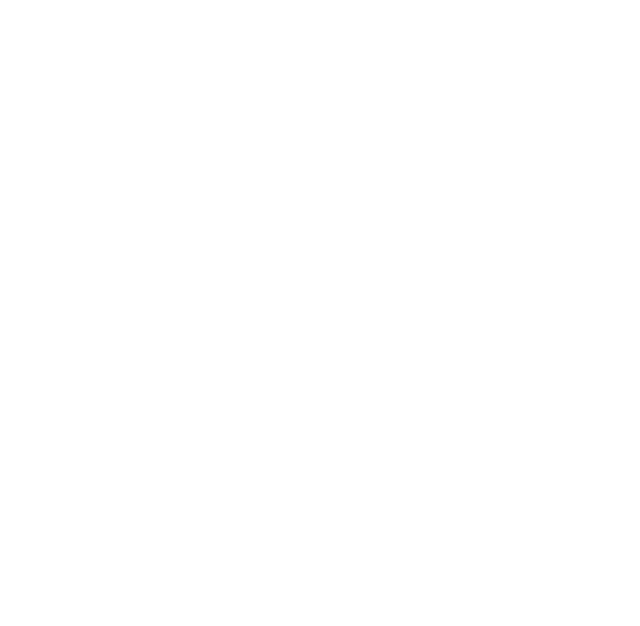
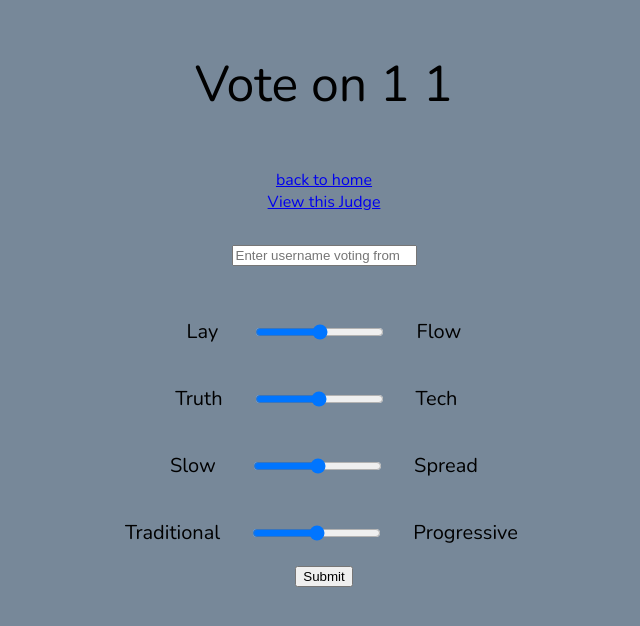
Before and after one commit to shreybirmiwal/ratemyjudge, a React (Create React App) app: page /Vote/1/1 in a window 1280 px wide. Before the commit this address had no page. Shown: the top 626 px of the page, without its empty margins (316-956 px from the left). Built offline with nearby package versions, Linux system fonts and the light colour scheme; no server answers; the database is empty.

Commit message:
currently working on voting system

```diff
--- a/src/App.css
+++ /dev/null
@@ -1,22 +0,0 @@
-@import url("https://fonts.googleapis.com/css2?family=Nunito:wght@400;700&display=swap");
-.App {
-  width: 100vw;
-  height: 100vh;
-  display: flex;
-  align-items: center;
-  flex-direction: column;
-  font-family: "Nunito", sans-serif;
-  background-color: lightslategrey;
-}
-body {
-  padding: 0;
-  margin: 0;
-}
-
-.headerText {
-
-  display: flex;
-  flex-direction: column;
-  font-size: 50px;
-
-}
--- a/src/App.js
+++ b/src/App.js
@@ -1,9 +1,9 @@
-import './App.css';
 import {BrowserRouter as Router, Routes, Route} from "react-router-dom"
 import React from "react"
 import Home from './pages/Home';
 import AddJudge from './pages/AddJudge';
 import ViewJudge from './pages/ViewJudge';
+import VoteJudge from "./pages/votejudge";
 
 function App() {
   return (
@@ -13,6 +13,7 @@
         <Route path="/" element={<Home/>}/>
         <Route path="/AddJudge" element={<AddJudge/>}/>
         <Route path="/Judges/:first/:last" element={<ViewJudge/>} />
+        <Route path="/Vote/:first/:last" element={<VoteJudge/>} />
 
       </Routes>
     </Router>
--- a/src/Components/SearchBar.css
+++ b/src/Components/SearchBar.css
@@ -1,6 +1,3 @@
-
-
-
   .searchInputs {
     margin-top: 105px;
     display: flex;
--- a/src/Components/SearchBar.js
+++ b/src/Components/SearchBar.js
@@ -51,8 +51,6 @@
   };
 
   return (
-    <div className="App">
-
 
     <div className="search">
 
@@ -100,7 +98,6 @@
       </div>
 
     </div>
-    </div>
 
   );
 }
--- a/src/pages/AddJudge.js
+++ b/src/pages/AddJudge.js
@@ -82,11 +82,15 @@
             setJudgeTotal([...judgeTotal, fullName] )
 
             setDoc(doc(db, "judge", (firstName+" "+lastName)), {
-                tech_truth: 5.0,
-                lay_flow_flaw: 5.0,
-                talking_speed: 5.0,
-                aff_neg_percentage: 50.0,
+                tech_truth: 50,
+                lay_flow_flaw: 50,
+                talking_speed: 50,
+                traditional_progressive: 50,
                 total_votes: 0,
+                comments: [],
+            });
+            setDoc(doc(db, "votes", (firstName+" "+lastName)), {
+                AverageStats: {lay:50, slow:50, trad:50, truth:50, votes: 0 }
             });
 
             toast.success('Success!', {
--- a/src/pages/Home.css
+++ b/src/pages/Home.css
@@ -4,7 +4,6 @@
   height: 100vh;
   display: flex;
   align-items: center;
-  flex-direction: column;
   font-family: "Nunito", sans-serif;
   background-color: lightslategrey;
 }
@@ -16,7 +15,6 @@
 .headerText {
 
   display: flex;
-  flex-direction: column;
   font-size: 50px;
 
 }
--- a/src/pages/Home.js
+++ b/src/pages/Home.js
@@ -1,10 +1,14 @@
-import './Home.css';
 import React from "react"
 import SearchBar from '../Components/SearchBar';
+import './Home.css'
 
 function Home() {
   return (
-    <SearchBar placeholder={"Search for judges..."}/>
+    <div className="App">
+
+        <SearchBar placeholder={"Search for judges..."}/>
+
+    </div>
 
   );
 }
--- a/src/pages/ViewJudge.js
+++ b/src/pages/ViewJudge.js
@@ -76,6 +76,7 @@
 
     }, [])
 
+    const tempNameVar = "/Vote/"+routeParams.first+"/"+routeParams.last;
 
   return (
     <div className="App">
@@ -84,6 +85,7 @@
       </div>
 
       <a href='/'> back to home </a>
+      <a href={tempNameVar}> Vote on this Judge! </a>
 
       <div className='stats'>
         <p> Judge Stats from [{data["total_votes"]}] votes</p>
--- /dev/null
+++ b/src/pages/votejudge.css
@@ -0,0 +1,35 @@
+.App {
+    width: 100vw;
+    height: 100vh;
+    display: flex;
+    align-items: center;
+    flex-direction: column;
+    font-family: "Nunito", sans-serif;
+    background-color: lightslategrey;
+  }
+
+  .headerText {
+
+    display: flex;
+    flex-direction: column;
+    font-size: 50px;
+
+  }
+  .stats {
+    font-size: 30px;
+    display: flex;
+    flex-direction: row;
+    font-size: 20px;
+    align-items: center;
+
+  }
+  .labelingLeft {
+    margin-right: 30px;
+  }
+  .labelingRight {
+    margin-left: 30px;
+  }
+
+  .slida{
+
+  }
--- /dev/null
+++ b/src/pages/votejudge.js
@@ -0,0 +1,153 @@
+import React from 'react'
+import './votejudge.css'
+import { useParams } from "react-router-dom";
+import { db } from '../firebase';
+import { collection, getDocs, doc,getDoc,updateDoc, arrayUnion, setDoc } from "firebase/firestore";
+import { useEffect, useState } from 'react';
+import { ToastContainer, toast } from 'react-toastify';
+import 'react-toastify/dist/ReactToastify.css';
+import { Route, Routes, useNavigate } from 'react-router-dom';
+
+function VoteJudge() {
+    const navigate = useNavigate();
+
+    const [firstName, setFirstName] = useState("");
+    const [lastName, setLastName] = useState("");
+    const [data, setData] = useState({})
+
+    const [lay, setLay] = useState(50);
+    const [truth, setTruth] = useState(50);
+    const [slow, setSlow] = useState(50);
+    const [trad, setTrad] = useState(50);
+
+    const [user, setUser] = useState("")
+
+    const routeParams = useParams();
+
+    const getData = async () => {
+        setFirstName(routeParams.first)
+        setLastName(routeParams.last)
+        var nameVar = routeParams.first +" " + routeParams.last
+        const snap = await getDoc(doc(db, "votes", nameVar))
+        setData(snap.data())
+    }
+
+    useEffect(() => {
+        getData()
+
+      }, [])
+
+  const tempNameVar = "/Judges/"+firstName+"/"+lastName;
+
+  const updateLaySlider = (event) => {
+    setLay(event.target.value)
+  }
+  const updateTruthSlider = (event) => {
+    setTruth(event.target.value)
+  }
+  const updateSlowSlider = (event) => {
+    setSlow(event.target.value)
+  }
+  const updateTradSlider = (event) => {
+    setTrad(event.target.value)
+  }
+
+  const updateName = (event) =>{
+     setUser(event.target.value)
+  }
+
+  const updateStats = () => {
+    console.log(lay)
+    console.log(truth)
+    console.log(slow)
+    console.log(trad)
+    console.log(user)
+
+    toast.success('Success!', {
+      position: "top-left",
+      autoClose: 5000,
+      hideProgressBar: false,
+      closeOnClick: true,
+      pauseOnHover: true,
+      draggable: true,
+      progress: undefined,
+      theme: "dark",
+    });
+    console.log(user)
+
+    const snap =  doc(db, "votes", (firstName+" "+lastName))
+
+    updateDoc(snap, {
+      [user] : {lay: lay, truth: truth, slow: slow, trad: trad}
+    })
+
+    console.log(data);
+
+    const tempName = "/judges/" + firstName+"/" +lastName
+
+    //navigate(tempName, { replace: true });
+  }
+
+  return (
+    <div className="App">
+      <div className='headerText'>
+        <p> Vote on {firstName} {lastName}</p>
+      </div>
+
+      <a href='/'> back to home </a>
+      <a href={tempNameVar}> View this Judge </a>
+
+      <p>   </p>
+      <input
+          type="text"
+          placeholder="Enter username voting from"
+          value={user}
+          onChange={updateName}
+      />
+      <p>   </p>
+
+
+
+      <div className='stats'>
+        <p className='labelingLeft'>Lay&nbsp;</p>
+          <input  className="slida" id="typeinp" type="range" min="0" max="100" defaultValue="50" step="1" onChange={updateLaySlider}/>
+        <p className='labelingRight'>Flow</p>
+      </div>
+
+
+      <div className='stats'>
+        <p className='labelingLeft'>Truth</p>
+          <input  className="slida" id="typeinp" type="range" min="0" max="100" defaultValue="50" step="1" onChange={updateTruthSlider}/>
+        <p className='labelingRight'>Tech&nbsp;&nbsp;&nbsp;</p>
+      </div>
+
+
+
+      <div className='stats'>
+        <p className='labelingLeft'>Slow&nbsp;</p>
+          <input  className="slida" id="typeinp" type="range" min="0" max="100" defaultValue="50" step="1" onChange={updateSlowSlider}/>
+          <p className='labelingRight'>Spread</p>
+      </div>
+
+
+
+      <div className='stats'>
+        <p className='labelingLeft'>Traditional</p>
+          <input  className="slida" id="typeinp" type="range" min="0" max="100" defaultValue="50" step="1" onChange={updateTradSlider}/>
+          <p className='labelingRight'>Progressive&nbsp;</p>
+      </div>
+
+
+      <button
+          className='submitButton'
+          onClick={updateStats}>
+          Submit
+      </button>
+
+      <ToastContainer/>
+
+    </div>
+ )
+}
+
+export default VoteJudge
```
Also changed, not shown: src/pages/ViewJudge.css (line endings or trailing spaces).
